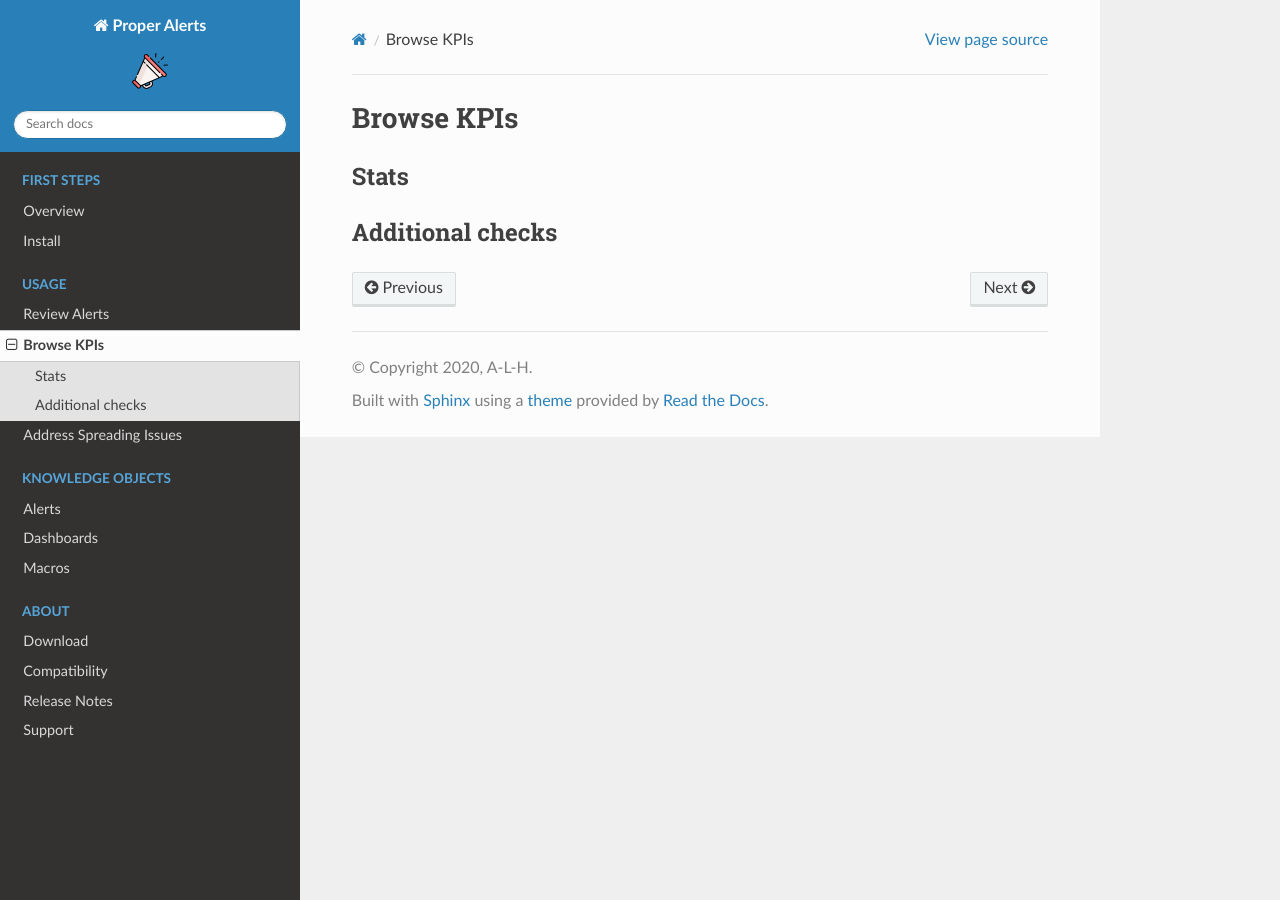
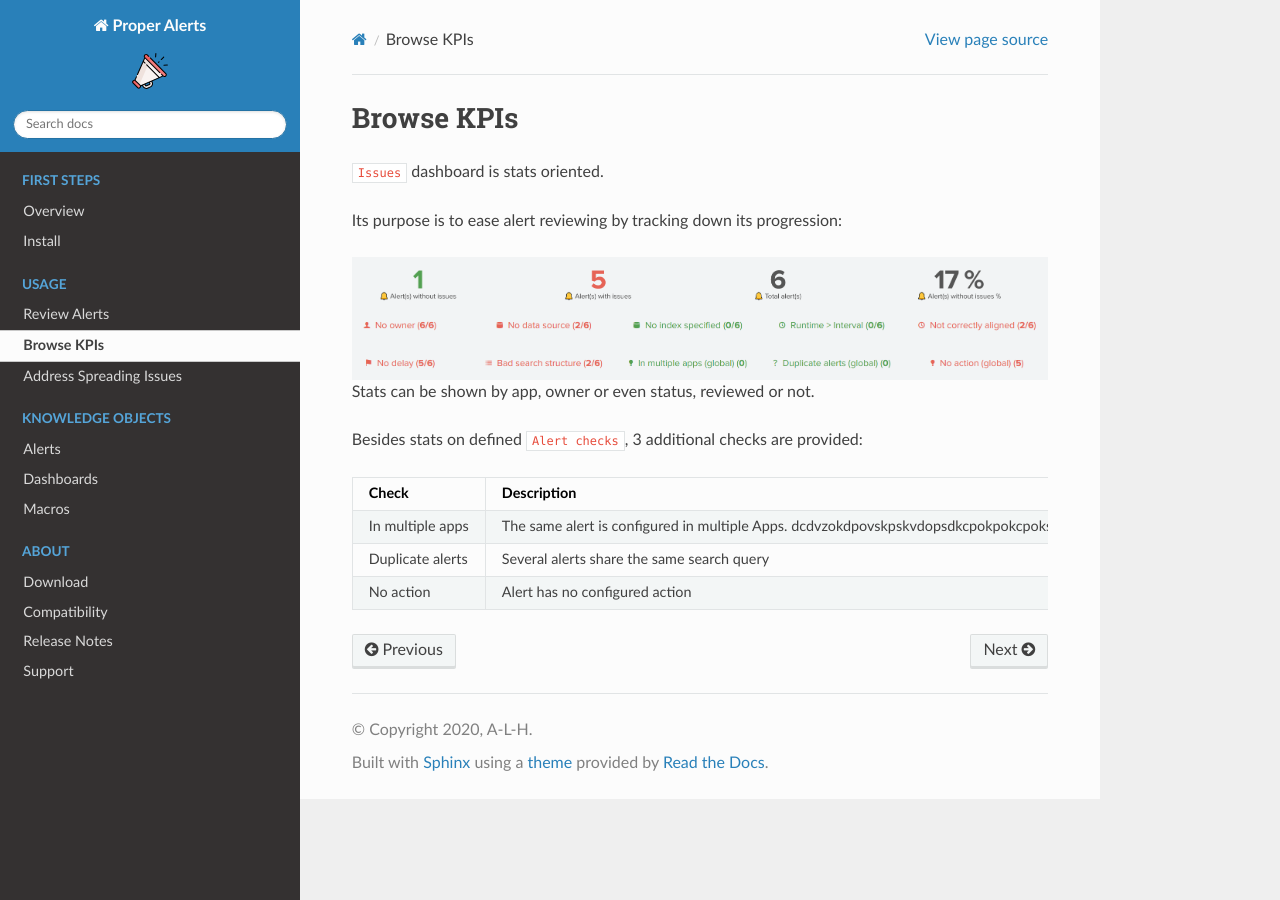
Before and after one commit to a-l-h/splunk-app-proper-alerts, a Sphinx documentation site: the page built from doc/kpis.rst, in a window 1280 px wide. Built offline with Sphinx 7.4.7 and the Read the Docs theme 2.0.0, drawn with Linux system fonts in a browser that asks for light colours; cross-references to code outside the pages are shown as plain code.

Commit message:
Update kpis.rst

```diff
--- a/doc/kpis.rst
+++ b/doc/kpis.rst
@@ -1,8 +1,26 @@
 Browse KPIs
 -----------
 
-Stats
-+++++
+``Issues`` dashboard is stats oriented.
 
-Additional checks
-+++++++++++++++++
+Its purpose is to ease alert reviewing by tracking down its progression:
+
+.. image:: img/issues_panels.png
+   :align: center
+
+Stats can be shown by app, owner or even status, reviewed or not.
+
+Besides stats on defined :hoverxref:`Alert checks<Alert Checks>`, 3 additional checks are provided:
+
+.. list-table::
+   :widths: 20 80
+   :header-rows: 1
+
+   * - Check
+     - Description
+   * - In multiple apps
+     - The same alert is configured in multiple Apps. dcdvzokdpovskpskvdopsdkcpokpokcpokspokqsopkokpcqpockposckpokscqpokcpsqokcpokscopk
+   * - Duplicate alerts
+     - Several alerts share the same search query
+   * - No action
+     - Alert has no configured action
```
